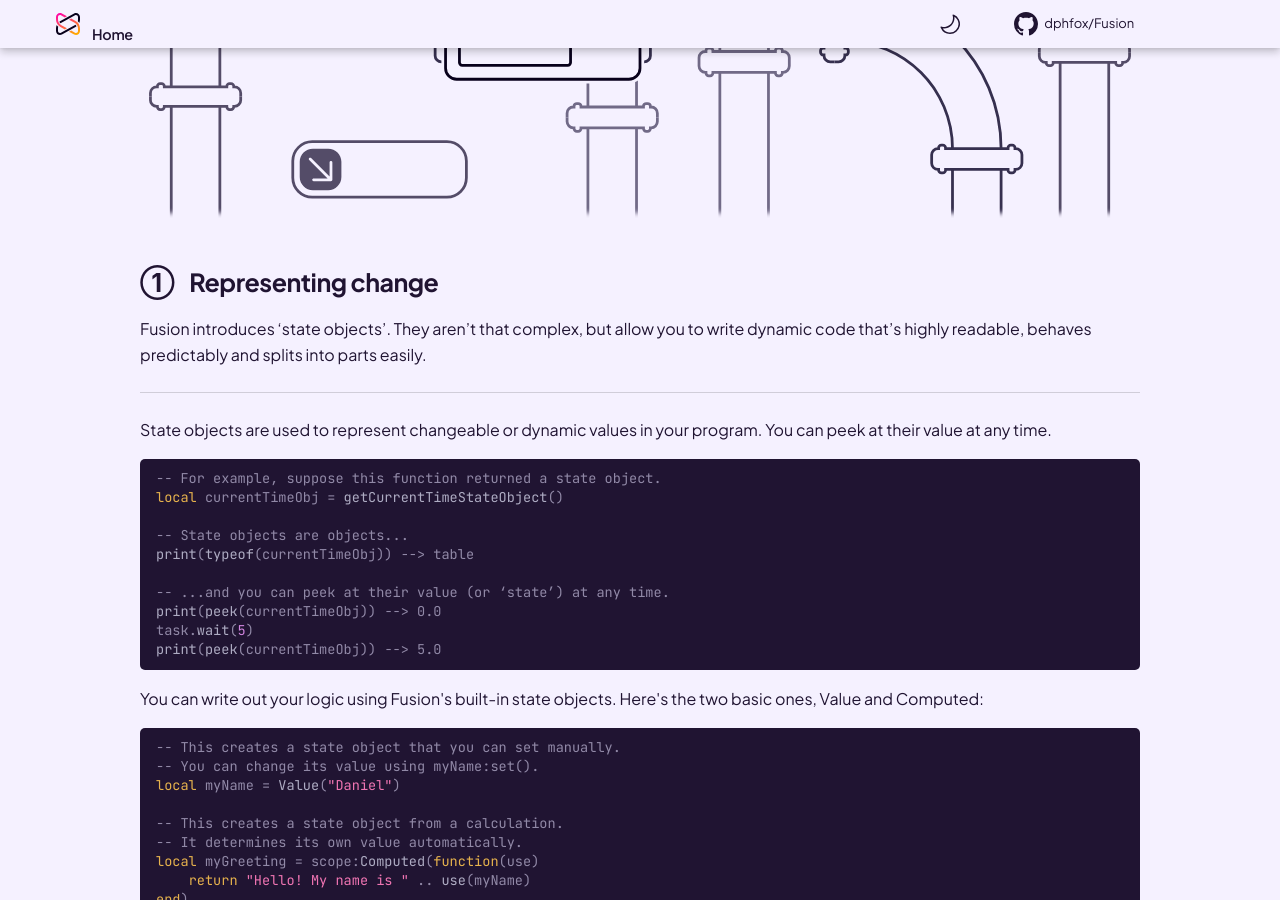
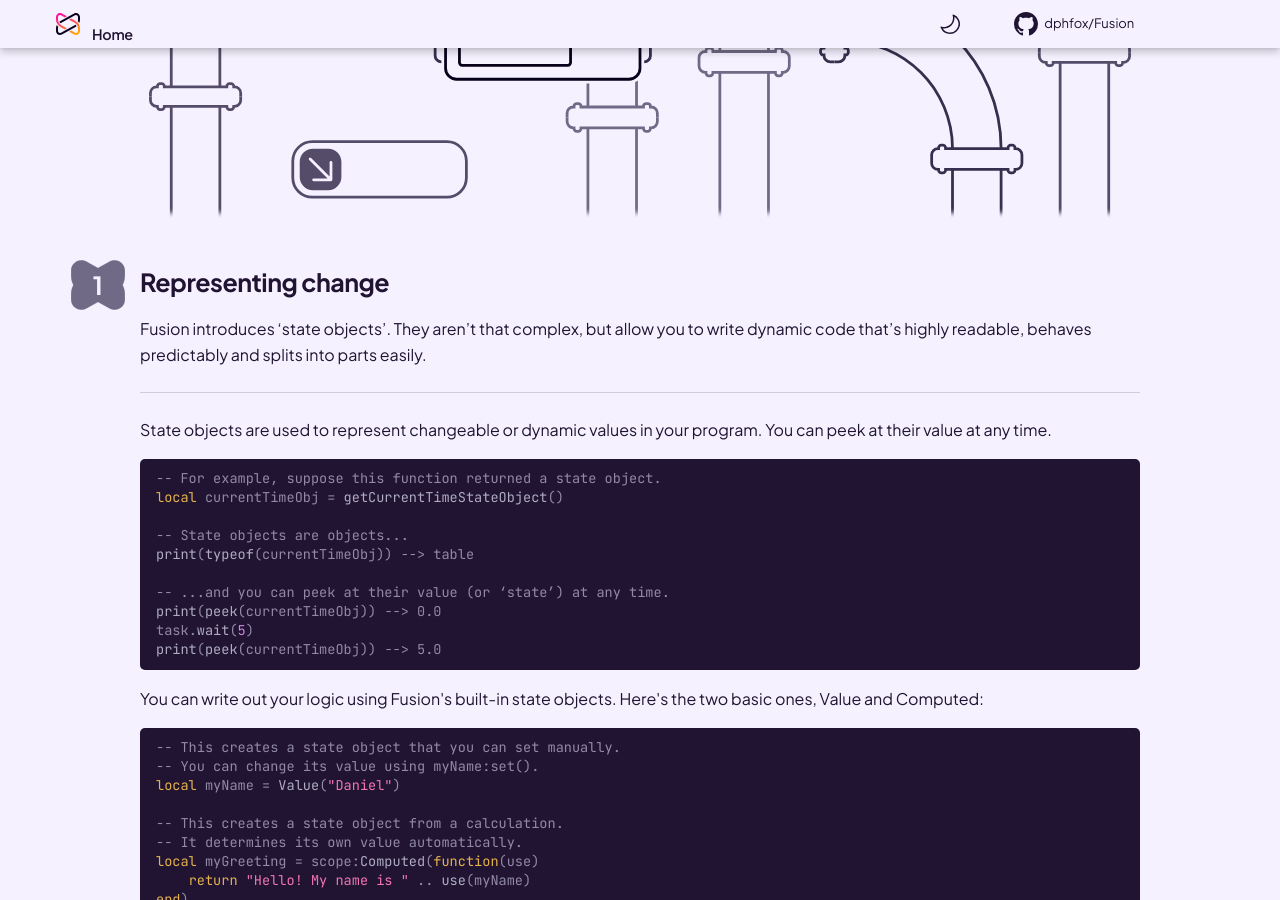
Before and after one commit to dphfox/Fusion, an MkDocs documentation site: the page built from docs/index.md, in a window 1280 px wide and 900 px high, scrolled down 1038 px. Built offline with MkDocs 1.6.1 and Material for MkDocs 9.7.7, drawn with Linux system fonts in a browser that asks for light colours; comment, search, counter and statistics services are not loaded; the version menu is left out.

Commit message:
More attractive homepage numbers

```diff
--- a/docs/assets/theme/home.css
+++ b/docs/assets/theme/home.css
@@ -170,19 +170,41 @@
 	margin-top: 1rem;
 }
 
-#fusiondoc-home-belowfold > h2.first::before {
-	content: "➀";
+#fusiondoc-home-belowfold > h2.first::before,
+#fusiondoc-home-belowfold > h2.second::before,
+#fusiondoc-home-belowfold > h2.third::before {
+	content: "1";
+	display: inline flex;
+	align-items: center;
+	justify-content: center;
+	width: 2.2em;
+	height: 2em;
+	mask: url(../home/fusion-clip-shape.svg);
+	mask-size: contain;
+	mask-position: center;
+	mask-repeat: no-repeat;
+	background-color: var(--fusiondoc-grey-5);
+	color: var(--fusiondoc-bg-1);
 	margin-right: 0.75rem;
+	vertical-align: middle;
+}
+
+@media screen and (min-width: 80em) {
+	#fusiondoc-home-belowfold > h2.first::before,
+	#fusiondoc-home-belowfold > h2.second::before,
+	#fusiondoc-home-belowfold > h2.third::before {
+		margin-left: -3.5rem;
+		margin-top: -1rem;
+		margin-bottom: -1rem;
+	}
 }
 
 #fusiondoc-home-belowfold > h2.second::before {
-	content: "➁";
-	margin-right: 0.75rem;
+	content: "2";
 }
 
 #fusiondoc-home-belowfold > h2.third::before {
-	content: "➂";
-	margin-right: 0.75rem;
+	content: "3";
 }
 
 #fusiondoc-home {
```
Also changed, not shown: docs/assets/home/fusion-clip-shape.svg (added).
